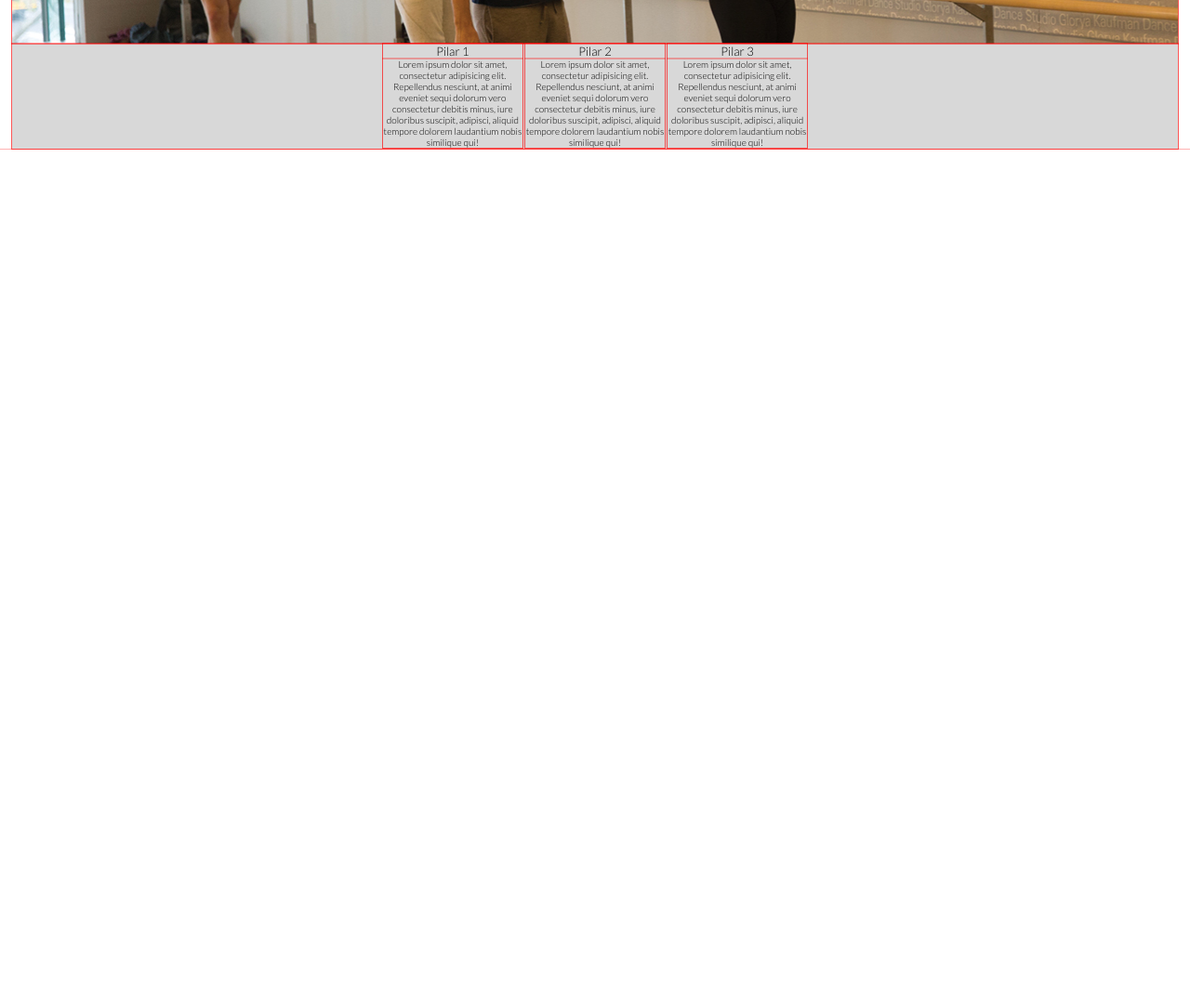
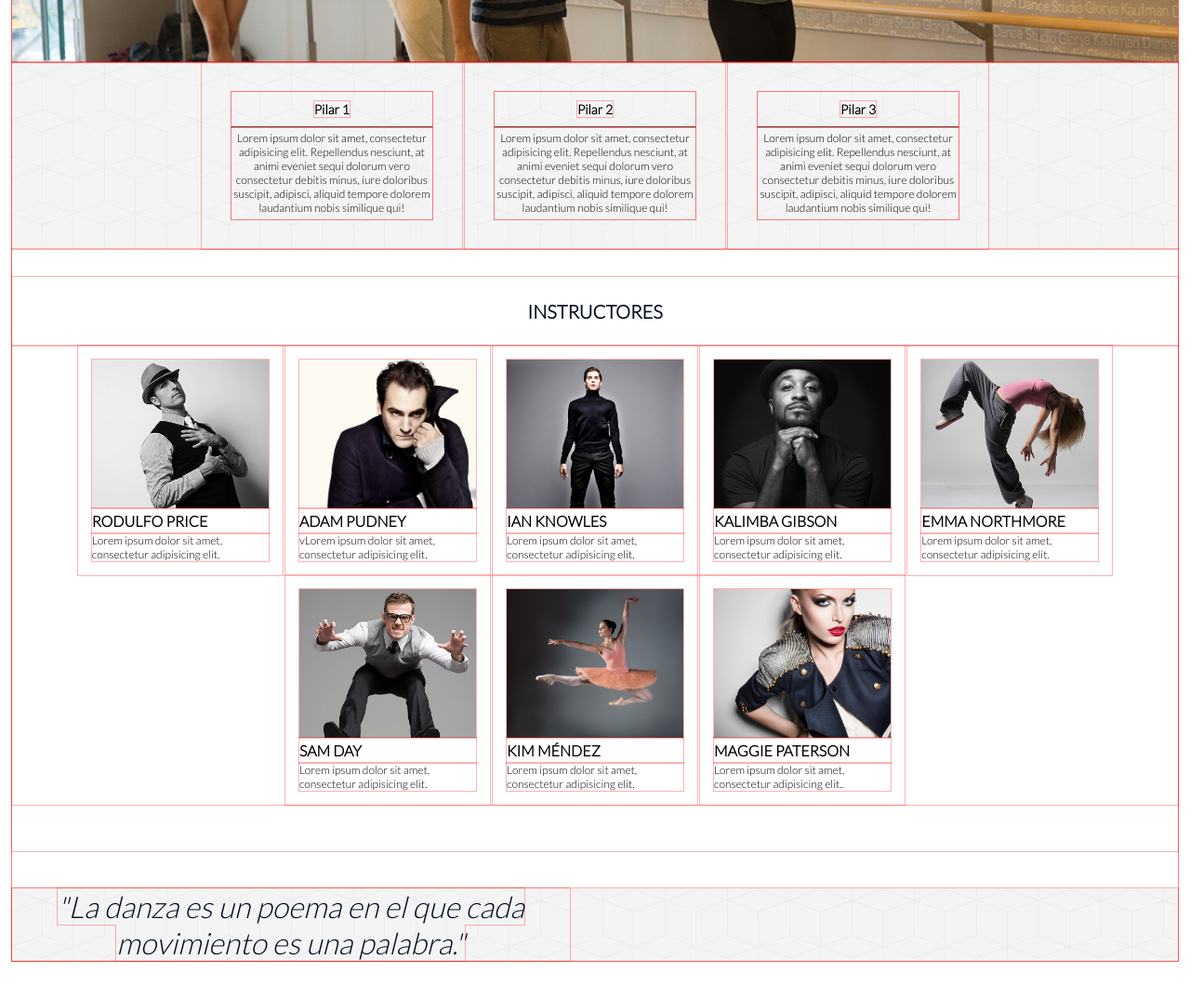
Before and after one commit to arabelia/escuela-danza, a plain HTML site: page nosotros.html in a window 1280 px wide. Shown: the part 434-1508 px from the top of the page at 93% size. Before the commit the page ends 800 px from the top, so only its background shows below. Drawn offline with Linux system fonts and the light colour scheme.

Commit message:
falta terminar nosotros y corregir algunas partes en el index

```diff
--- a/css/common.css
+++ b/css/common.css
@@ -3,7 +3,7 @@
 body{width: 98%; margin: auto; text-align: center;}
 .row {margin: auto;}
 
-.titulo{font-size: 20px; font-weight: bold; padding: 15px;}
+.titulo{font-size: 20px; font-weight: bold; padding: 25px; color: #030D24;}
 .menu{display: inline-block;margin: 10px;}
 .menu a{padding: 3px 20px; text-decoration: none; color: #424242; }
 .l-menu{left: 50%; margin-left: -170px; margin: 4px;}
@@ -34,14 +34,6 @@ body{width: 98%; margin: auto; text-align: center;}
 .boton2 {color: #BDBDBD; padding: 10px 45px;margin-top: 10px; font-weight: bold; border: 1px solid #424242; text-decoration: none; font-size: 12px;}
 .boton3 {color: #BDBDBD; padding: 20px 75px;margin-top: 10px; font-weight: bold; border: 1px solid #424242; text-decoration: none; font-size: 14px;}
 
+.frase{font-size: 2em; width: 600px; text-align: center; margin: 40px 0; color: #030D24; }
 
-
-#commentform input.nombre[type="text"]:focus {
-background-color: #FFF;
-background-position: left center;
-padding-left: 17px;
-width:183px;
-background-image: url("img/arabe.jpg");
-background-repeat: no-repeat;
-
-}
+.pie{text-align: left; margin: 15px 0 10px 10px;}
--- a/css/main.css
+++ b/css/main.css
@@ -20,7 +20,7 @@
 .instructores div:last-of-type{-webkit-background-size: cover; -moz-background-size: cover; -o-background-size: cover; background-image: url("../img/profesor_9.jpg"); background-size: cover;}
 .instructores a{position: absolute; bottom:4px; left: 50%; margin-left: -140px; }
 
-.frase{font-size: 2em; padding:2em 3.6em; font-weight: }
+.motivacion{background-image: url("../img/textura_2.jpg");}
 
 .ubicacion div{width: 450px; display: inline-block; height: 280px;}
 .visita{font-weight: 200;text-align: left; padding: 2.6em 10em 2.6em 2.6em;}
@@ -34,7 +34,3 @@
 
 .formulario{position: absolute; top:0; left: 0; margin-left: 8px;}
 .formulario p{padding: 4px 0;}
-
-.pie{text-align: left; margin: 15px 0 10px 10px;}
-
-input[type="submit"] { font-family: FontAwesome; }
--- a/css/nosotros.css
+++ b/css/nosotros.css
@@ -6,5 +6,25 @@
 .estudio-nosotros p:first-of-type{font-size: 1.2em; padding: 1% 0; margin-right: 20px; }
 .estudio p:last-of-type{font-size: 0.3em; padding: 1% 0; padding-right: 60px;}
 
-.pilares{background: #D8D8D8; }
-.pilar{width: 150px; display: inline-block;}
+.pilares{background-image: url("../img/cubes.png"); }
+.pilar{width: 280px; display: inline-block;}
+.pilar ul{ margin: 2em; }
+.pilar ul li:first-of-type{border-bottom: 1px solid #333; padding: 10px 0;}
+.pilar li{padding: 2% 0;}
+.pilar span{font-weight: bold;}
+
+.instructores{padding: 30px 0 50px;}
+.instructor{width: 220px; display: inline-block;padding: 15px; text-align: left;}
+.instructor p:first-of-type{font-weight: bold; padding: 4px 0; }
+.instructor p:last-of-type{font-size: 12px; }
+.instructor div{width: 190px; height: 160px;}
+.i1{background-image: url("../img/profesor_4.jpg"); background-size: cover; }
+.i2{background-image: url("../img/profesor_14.jpg"); background-size: cover; }
+.i3{background-image: url("../img/profesor_1.jpg"); background-size: cover; }
+.i4{background-image: url("../img/profesor_10.jpg"); background-size: cover; }
+.i5{background-image: url("../img/profesor_11.jpg"); background-size: cover; }
+.i6{background-image: url("../img/profesor_12.jpg"); background-size: cover; }
+.i7{background-image: url("../img/profesor_9.jpg"); background-size: cover; }
+.i8{background-image: url("../img/profesor_15.jpg"); background-size: cover; }
+
+.mot-nosotros{background-image: url("../img/cubes.png");}
--- a/nosotros.html
+++ b/nosotros.html
@@ -35,22 +35,74 @@
 	<div class="pilares">
 		<div class="pilar">
 			<ul class="l-sin-estilo">
-				<li class="texto13">Pilar 1</li>
-				<li class="texto10" c>Lorem ipsum dolor sit amet, consectetur adipisicing elit. Repellendus nesciunt, at animi eveniet sequi dolorum vero consectetur debitis minus, iure doloribus suscipit, adipisci, aliquid tempore dolorem laudantium nobis similique qui!</li>
+				<li class="texto14"><span>Pilar 1</span></li>
+				<li class="texto12" >Lorem ipsum dolor sit amet, consectetur adipisicing elit. Repellendus nesciunt, at animi eveniet sequi dolorum vero consectetur debitis minus, iure doloribus suscipit, adipisci, aliquid tempore dolorem laudantium nobis similique qui!</li>
 			</ul>
 		</div>
 		<div class="pilar">
 			<ul class="l-sin-estilo">
-				<li class="texto13">Pilar 2</li>
-				<li class="texto10">Lorem ipsum dolor sit amet, consectetur adipisicing elit. Repellendus nesciunt, at animi eveniet sequi dolorum vero consectetur debitis minus, iure doloribus suscipit, adipisci, aliquid tempore dolorem laudantium nobis similique qui!</li>
+				<li class="texto14"><span>Pilar 2</span></li>
+				<li class="texto12">Lorem ipsum dolor sit amet, consectetur adipisicing elit. Repellendus nesciunt, at animi eveniet sequi dolorum vero consectetur debitis minus, iure doloribus suscipit, adipisci, aliquid tempore dolorem laudantium nobis similique qui!</li>
 			</ul>
 		</div>
 		<div class="pilar">
 			<ul class="l-sin-estilo">
-				<li class="texto13">Pilar 3</li>
-				<li  class="texto10">Lorem ipsum dolor sit amet, consectetur adipisicing elit. Repellendus nesciunt, at animi eveniet sequi dolorum vero consectetur debitis minus, iure doloribus suscipit, adipisci, aliquid tempore dolorem laudantium nobis similique qui!</li>
+				<li class="texto14"><span>Pilar 3</span></li>
+				<li  class="texto12">Lorem ipsum dolor sit amet, consectetur adipisicing elit. Repellendus nesciunt, at animi eveniet sequi dolorum vero consectetur debitis minus, iure doloribus suscipit, adipisci, aliquid tempore dolorem laudantium nobis similique qui!</li>
 			</ul>
 		</div>
+	</div><!--final de pilares-->
+
+	<div class="instructores">
+		<p class="titulo">INSTRUCTORES</p>
+ 		<!-- lista ( img + h4 + p) con inline-block -->
+ 		<ul class="l-sin-estilo">
+ 			<li class="instructor">
+ 				<div class="i1"></div>
+ 				<p>RODULFO PRICE</p>
+ 				<p>Lorem ipsum dolor sit amet, consectetur adipisicing elit.</p>
+ 			</li>
+ 			<li class="instructor">
+ 				<div class="i2"></div>
+ 				<p>ADAM PUDNEY</p>
+ 				<p>vLorem ipsum dolor sit amet, consectetur adipisicing elit.</p>
+ 			</li>
+ 			<li class="instructor">
+ 				<div class="i3"></div>
+ 				<p>IAN KNOWLES</p>
+ 				<p>Lorem ipsum dolor sit amet, consectetur adipisicing elit.</p>
+ 			</li>
+ 			<li class="instructor">
+ 				<div class="i4"></div>
+ 				<p>KALIMBA GIBSON</p>
+ 				<p>Lorem ipsum dolor sit amet, consectetur adipisicing elit.</p>
+ 			</li>
+ 			<li class="instructor">
+ 			 	<div class="i5"></div>
+ 				<p>EMMA NORTHMORE</p>
+ 				<p>Lorem ipsum dolor sit amet, consectetur adipisicing elit.</p>
+ 			</li>
+ 			<li class="instructor">
+ 				<div class="i6"></div>
+ 				<p>SAM DAY</p>
+ 				<p>Lorem ipsum dolor sit amet, consectetur adipisicing elit.</p>
+ 			</li>
+ 			<li class="instructor">
+ 				<div class="i7"></div>
+ 				<p>KIM MÉNDEZ</p>
+ 				<p>Lorem ipsum dolor sit amet, consectetur adipisicing elit.</p>
+ 			</li>
+ 			<li class="instructor">
+ 				<div class="i8"></div>
+ 				<p>MAGGIE PATERSON</p>
+ 				<p>Lorem ipsum dolor sit amet, consectetur adipisicing elit..</p>
+ 			</li>
+ 		</ul>
+
+	</div><!--final de instructores-->
+
+	<div class="mot-nosotros">
+		<div class="frase"><em>"La danza es un poema en el que cada movimiento es una palabra."</em></div>
 	</div>
 
 </section>
```
Also changed, not shown: index.html (+5 -5 lines).
